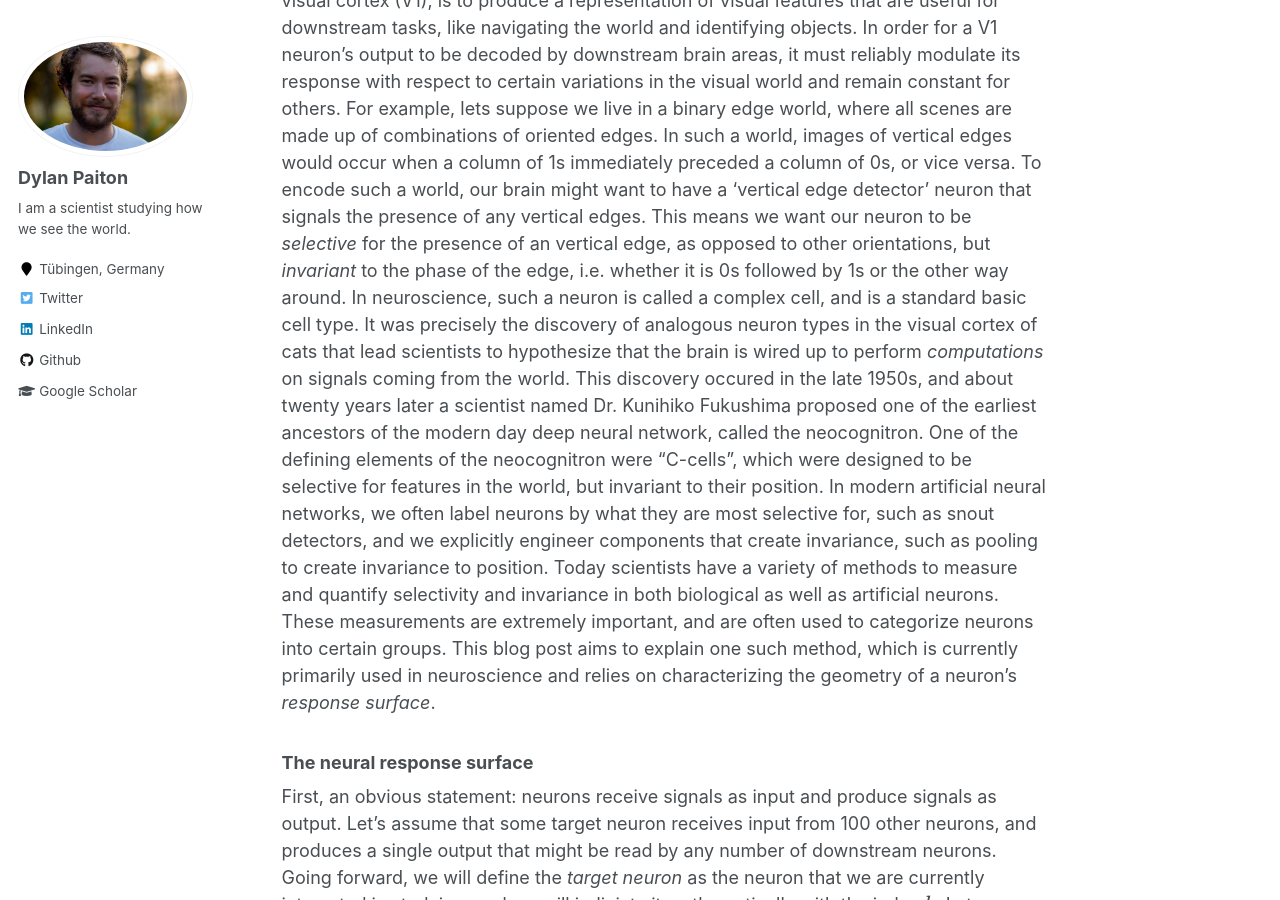
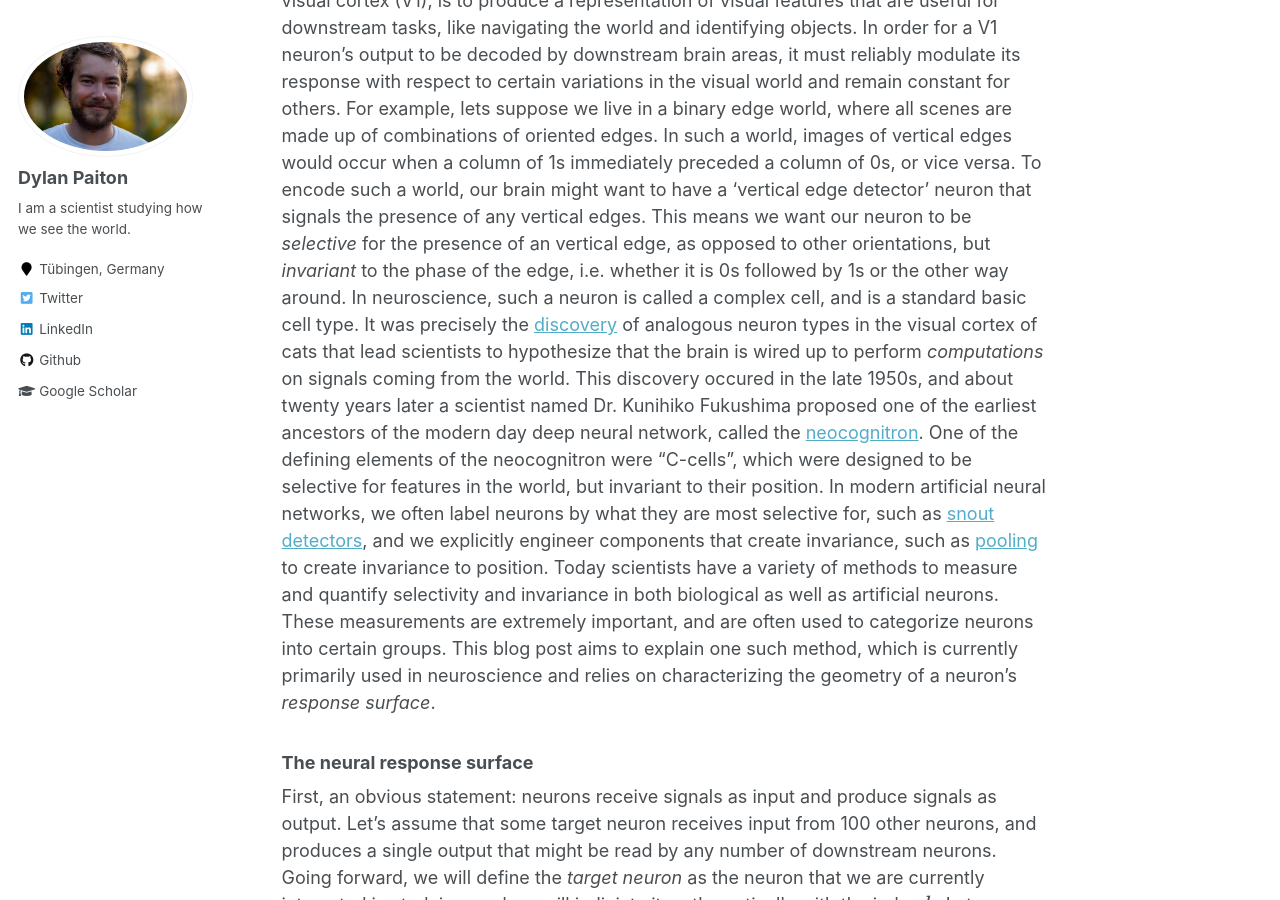
Before and after one commit to dpaiton/dpaiton.github.io, a Jekyll site: the page built from _posts/2021-05-18-neuron-response-contours.md, in a window 1280 px wide and 900 px high, scrolled down 432 px. Built offline with Jekyll 4.4.1, drawn with Linux system fonts in a browser that asks for light colours; formulas are drawn with MathJax 3; part of the change alters nothing that is shown.

Commit message:
adds some hyperlinks

```diff
--- a/_posts/2021-05-18-neuron-response-contours.md
+++ b/_posts/2021-05-18-neuron-response-contours.md
@@ -19,10 +19,10 @@ In such a world, images of vertical edges would occur when a column of 1s immedi
 To encode such a world, our brain might want to have a 'vertical edge detector' neuron that signals the presence of any vertical edges.
 This means we want our neuron to be _selective_ for the presence of an vertical edge, as opposed to other orientations, but _invariant_ to the phase of the edge, i.e. whether it is 0s followed by 1s or the other way around.
 In neuroscience, such a neuron is called a complex cell, and is a standard basic cell type.
-It was precisely the discovery of analogous neuron types in the visual cortex of cats that lead scientists to hypothesize that the brain is wired up to perform _computations_ on signals coming from the world.
-This discovery occured in the late 1950s, and about twenty years later a scientist named Dr. Kunihiko Fukushima proposed one of the earliest ancestors of the modern day deep neural network, called the neocognitron.
+It was precisely the [discovery](https://www.brains-explained.com/how-hubel-and-wiesel-revolutionized-neuroscience/) of analogous neuron types in the visual cortex of cats that lead scientists to hypothesize that the brain is wired up to perform _computations_ on signals coming from the world.
+This discovery occured in the late 1950s, and about twenty years later a scientist named Dr. Kunihiko Fukushima proposed one of the earliest ancestors of the modern day deep neural network, called the [neocognitron](http://www.scholarpedia.org/article/Neocognitron).
 One of the defining elements of the neocognitron were "C-cells", which were designed to be selective for features in the world, but invariant to their position.
-In modern artificial neural networks, we often label neurons by what they are most selective for, such as snout detectors, and we explicitly engineer components that create invariance, such as pooling to create invariance to position.
+In modern artificial neural networks, we often label neurons by what they are most selective for, such as [snout detectors](https://distill.pub/2017/feature-visualization/), and we explicitly engineer components that create invariance, such as [pooling](https://ai.plainenglish.io/pooling-layer-beginner-to-intermediate-fa0dbdce80eb) to create invariance to position.
 Today scientists have a variety of methods to measure and quantify selectivity and invariance in both biological as well as artificial neurons.
 These measurements are extremely important, and are often used to categorize neurons into certain groups.
 This blog post aims to explain one such method, which is currently primarily used in neuroscience and relies on characterizing the geometry of a neuron's _response surface_.
```
